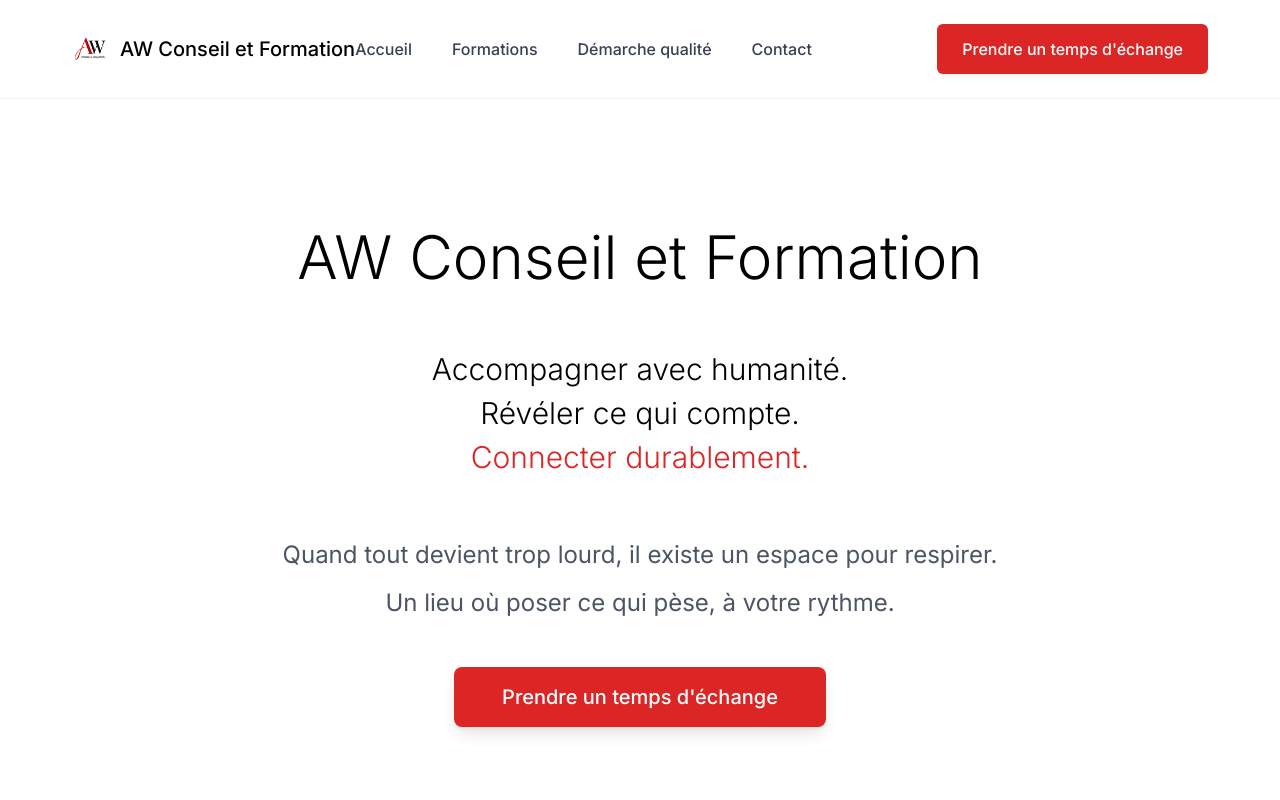
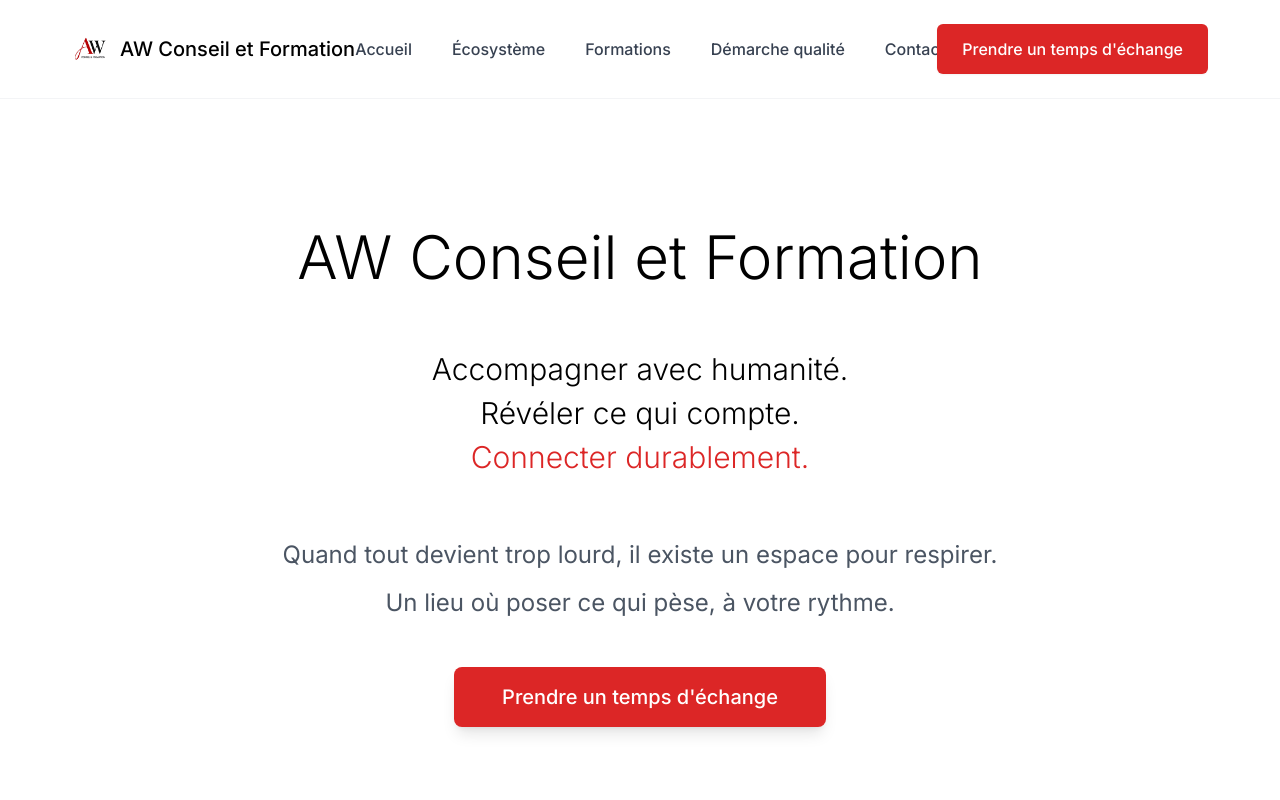
Before and after one commit to WADIH-13/aw-conseil-formation-website, a Next.js app: page / in a window 1280 px wide. Shown: the top 800 px of the page. Built offline with nearby package versions, Linux system fonts and the light colour scheme.

Commit message:
Add Écosystème page to navigation menu

```diff
--- a/components/Header.tsx
+++ b/components/Header.tsx
@@ -9,6 +9,7 @@ export default function Header() {
 
   const navigation = [
     { name: 'Accueil', href: '/' },
+    { name: 'Écosystème', href: '/ecosysteme' },
     { name: 'Formations', href: '/formations' },
     { name: 'Démarche qualité', href: '/demarche-qualite' },
     { name: 'Contact', href: '/contact' },
```
